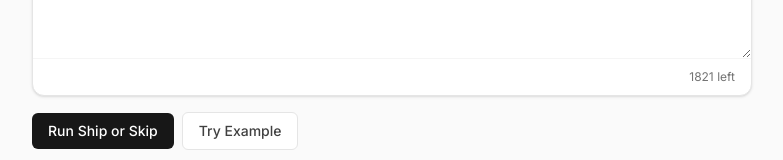
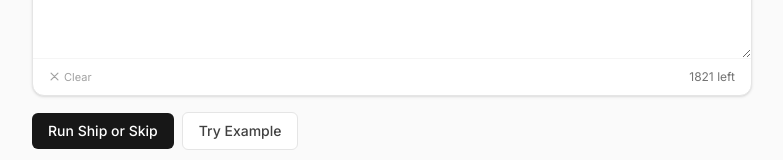
Before and after one commit to joshuaearlsultan/ship-or-skip, a React (Vite) app: page / in a window 1280 px wide. Both pictures are taken after a click on the button "Try Example". Shown: the part 272-432 px from the top of the page, without its empty margins (248-1031 px from the left). Built offline with nearby package versions, Linux system fonts and the light colour scheme.

Commit message:
Added clear and new evaluation buttons

```diff
--- a/src/App.tsx
+++ b/src/App.tsx
@@ -1,4 +1,4 @@
-import { useEffect, useState } from 'react'
+import { useEffect, useRef, useState } from 'react'
 import type { IdeaMode } from './types/request'
 import { Header } from './components/layout/Header'
 import { InputSection } from './components/input/InputSection'
@@ -8,6 +8,9 @@ import { useEvaluation } from './hooks/useEvaluation'
 function App() {
   const { state, run, reset, evalMode, setEvalMode } = useEvaluation()
   const busy = state.status === 'loading'
+
+  const [idea, setIdea] = useState('')
+  const textareaRef = useRef<HTMLTextAreaElement>(null)
 
   const [dark, setDark] = useState<boolean>(() => {
     const stored = localStorage.getItem('theme')
@@ -35,6 +38,12 @@ function App() {
     if (state.status !== 'idle') reset()
   }
 
+  function handleReset() {
+    reset()
+    setIdea('')
+    requestAnimationFrame(() => textareaRef.current?.focus())
+  }
+
   return (
     <div className="min-h-full bg-neutral-50 dark:bg-surface-0">
       <Header
@@ -44,8 +53,15 @@ function App() {
           onEvalModeChange={setEvalMode}
         />
       <main className="mx-auto max-w-3xl px-6 py-8 space-y-8">
-        <InputSection busy={busy} onRun={handleRun} onModeChange={handleModeChange} />
-        <ResultPanel state={state} onSwitchToMock={() => setEvalMode('mock')} />
+        <InputSection
+          busy={busy}
+          idea={idea}
+          onIdeaChange={setIdea}
+          textareaRef={textareaRef}
+          onRun={handleRun}
+          onModeChange={handleModeChange}
+        />
+        <ResultPanel state={state} onReset={handleReset} onSwitchToMock={() => setEvalMode('mock')} />
       </main>
     </div>
   )
--- a/src/components/input/InputSection.tsx
+++ b/src/components/input/InputSection.tsx
@@ -6,15 +6,17 @@ import { ModeTabs } from './ModeTabs'
 
 interface InputSectionProps {
   busy: boolean
+  idea: string
+  onIdeaChange: (value: string) => void
   onRun: (idea: string, mode: IdeaMode) => void
   onModeChange?: (mode: IdeaMode) => void
+  textareaRef?: React.RefObject<HTMLTextAreaElement | null>
 }
 
 const MAX_LEN = 2000
 
-export function InputSection({ busy, onRun, onModeChange }: InputSectionProps) {
+export function InputSection({ busy, idea, onIdeaChange, onRun, onModeChange, textareaRef }: InputSectionProps) {
   const [mode, setMode] = useState<IdeaMode>('feature')
-  const [idea, setIdea] = useState('')
   const [exampleIndex, setExampleIndex] = useState(0)
 
   const descriptor = useMemo(
@@ -36,7 +38,7 @@ export function InputSection({ busy, onRun, onModeChange }: InputSectionProps) {
   function handleTryExample() {
     if (examples.length === 0) return
     const next = examples[exampleIndex % examples.length]
-    setIdea(next.idea)
+    onIdeaChange(next.idea)
     setExampleIndex((i) => i + 1)
     onRun(next.idea.trim(), mode)
   }
@@ -64,10 +66,11 @@ export function InputSection({ busy, onRun, onModeChange }: InputSectionProps) {
           {descriptor.inputLabel}
         </label>
         <textarea
+          ref={textareaRef}
           id="idea"
           name="idea"
           value={idea}
-          onChange={(e) => setIdea(e.target.value.slice(0, MAX_LEN))}
+          onChange={(e) => onIdeaChange(e.target.value.slice(0, MAX_LEN))}
           placeholder={descriptor.placeholder}
           rows={5}
           disabled={busy}
@@ -94,7 +97,17 @@ export function InputSection({ busy, onRun, onModeChange }: InputSectionProps) {
               ))}
             </div>
           ) : (
-            <span />
+            <button
+              type="button"
+              onClick={() => onIdeaChange('')}
+              disabled={busy}
+              aria-label="Clear idea text"
+              title="Clear"
+              className="flex items-center gap-1 text-[11px] text-neutral-400 transition-colors hover:text-neutral-600 focus:outline-none focus-visible:ring-2 focus-visible:ring-neutral-300 disabled:pointer-events-none dark:text-neutral-600 dark:hover:text-neutral-400"
+            >
+              <XIcon />
+              Clear
+            </button>
           )}
           <span className="ml-3 shrink-0" aria-hidden>
             {remaining} left
@@ -122,3 +135,16 @@ export function InputSection({ busy, onRun, onModeChange }: InputSectionProps) {
     </form>
   )
 }
+
+function XIcon() {
+  return (
+    <svg width="11" height="11" viewBox="0 0 16 16" fill="none" aria-hidden>
+      <path
+        d="M3 3l10 10M13 3L3 13"
+        stroke="currentColor"
+        strokeWidth="1.75"
+        strokeLinecap="round"
+      />
+    </svg>
+  )
+}
--- a/src/components/result/ResultPanel.tsx
+++ b/src/components/result/ResultPanel.tsx
@@ -19,10 +19,11 @@ import { getFriendlyError } from '../../lib/friendlyError'
 
 interface ResultPanelProps {
   state: EvaluationState
+  onReset?: () => void
   onSwitchToMock?: () => void
 }
 
-export function ResultPanel({ state, onSwitchToMock }: ResultPanelProps) {
+export function ResultPanel({ state, onReset, onSwitchToMock }: ResultPanelProps) {
   if (state.status === 'idle') return <EmptyState />
   if (state.status === 'loading') return <LoadingState />
   if (state.status === 'error')
@@ -35,6 +36,7 @@ export function ResultPanel({ state, onSwitchToMock }: ResultPanelProps) {
       result={state.result}
       request={state.request}
       fromCache={state.fromCache}
+      onReset={onReset}
     />
   )
 }
@@ -118,10 +120,12 @@ function ReadyState({
   result,
   request,
   fromCache,
+  onReset,
 }: {
   result: DecisionResult
   request: EvaluationRequest
   fromCache: boolean
+  onReset?: () => void
 }) {
   return (
     <div className="space-y-4">
@@ -134,11 +138,22 @@ function ReadyState({
       ) : null}
       <div className="flex items-center justify-between pt-1">
         <CacheToast show={fromCache} />
-        <CopyEvaluationButton
-          result={result}
-          idea={request.idea}
-          mode={request.mode}
-        />
+        <div className="flex items-center gap-2">
+          {onReset ? (
+            <button
+              type="button"
+              onClick={onReset}
+              className="rounded-md border border-neutral-200 bg-white px-4 py-2 text-sm font-medium text-neutral-700 transition-colors hover:bg-neutral-50 focus:outline-none focus-visible:ring-2 focus-visible:ring-neutral-300 dark:border-surface-border dark:bg-surface-1 dark:text-neutral-400 dark:hover:bg-surface-2"
+            >
+              New evaluation
+            </button>
+          ) : null}
+          <CopyEvaluationButton
+            result={result}
+            idea={request.idea}
+            mode={request.mode}
+          />
+        </div>
       </div>
     </div>
   )
```
